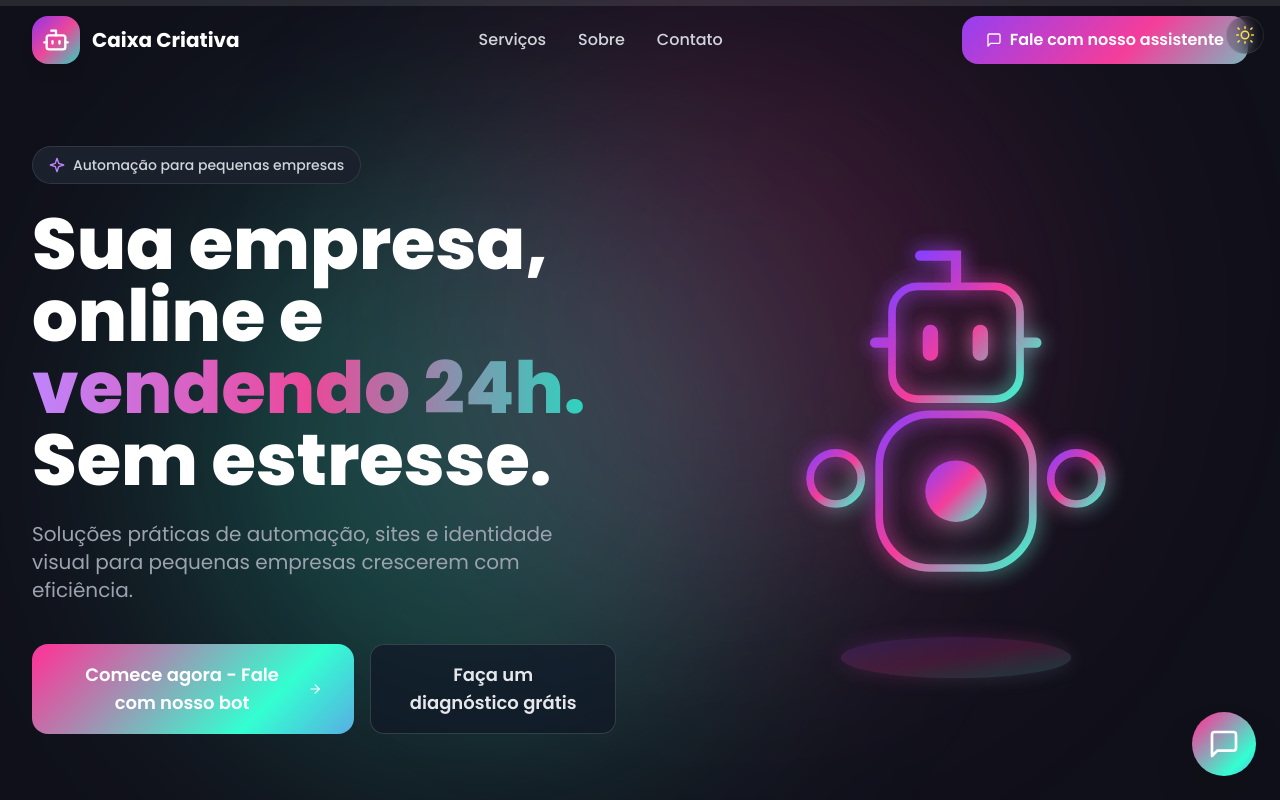
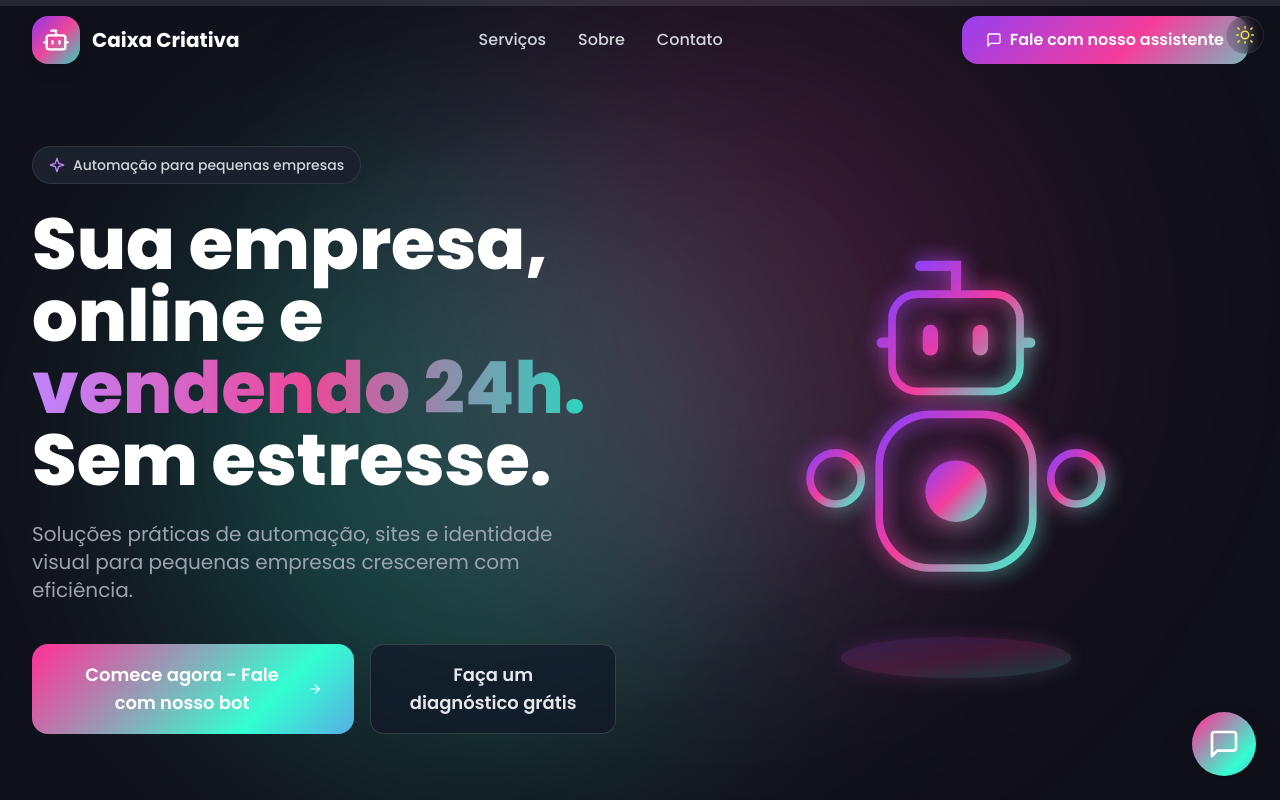
Before and after one commit to dmmoraes/caixa_criativa, a React (Vite) app: page / in a window 1280 px wide. Shown: the top 800 px of the page. Built offline with nearby package versions, Linux system fonts and the light colour scheme; no server answers.

Commit message:
ajuste-cabeca-do-robo

```diff
--- a/components/EnergyRobotIllustration.tsx
+++ b/components/EnergyRobotIllustration.tsx
@@ -66,26 +66,26 @@ export const EnergyRobotIllustration: React.FC<React.SVGProps<SVGSVGElement>> =
 
         {/* Head border usa o gradiente da cabeça */}
         <rect
-          x="75" y="40" width="50" height="44" rx="10"
-          fill="none"
-          stroke="url(#aurora-gradient-robot-head)"
-          strokeWidth="3"
-          filter="url(#glow-filter-robot)"
-        />
+  x="75" y="43" width="50" height="38" rx="10"
+  fill="none"
+  stroke="url(#aurora-gradient-robot-head)"
+  strokeWidth="3"
+  filter="url(#glow-filter-robot)"
+/>
 
         {/* ===== DETALHES DA CABEÇA (todos usando o gradiente da cabeça) ===== */}
         <g id="head-details" filter="url(#glow-filter-robot)">
           {/* Orelhas (horizontais e menores) */}
-          <rect x="66.4"  y="60" width="10" height="4" rx="2" fill="url(#aurora-gradient-robot-head)" />
-          <rect x="123.4" y="60" width="10" height="4" rx="2" fill="url(#aurora-gradient-robot-head)" />
+          <rect x="69"  y="60" width="7" height="4" rx="2" fill="url(#aurora-gradient-robot-head)" />
+          <rect x="124" y="60" width="7" height="4" rx="2" fill="url(#aurora-gradient-robot-head)" />
 
           {/* Olhos (pílulas verticais) */}
-          <rect x="87"  y="55" width="6" height="14" rx="3" fill="url(#aurora-gradient-robot-head)" />
-          <rect x="106.5" y="55" width="6" height="14" rx="3" fill="url(#aurora-gradient-robot-head)" />
+          <rect x="87"  y="55" width="6" height="12" rx="3" fill="url(#aurora-gradient-robot-head)" />
+          <rect x="106.5" y="55" width="6" height="12" rx="3" fill="url(#aurora-gradient-robot-head)" />
 
           {/* Antena (para a ESQUERDA, mais grossa) */}
           <path
-            d="M100 38 V 28 H 86"
+            d="M100 41 V 32 H 86"
             fill="none"
             stroke="url(#aurora-gradient-robot-head)"
             strokeWidth="4"
```
